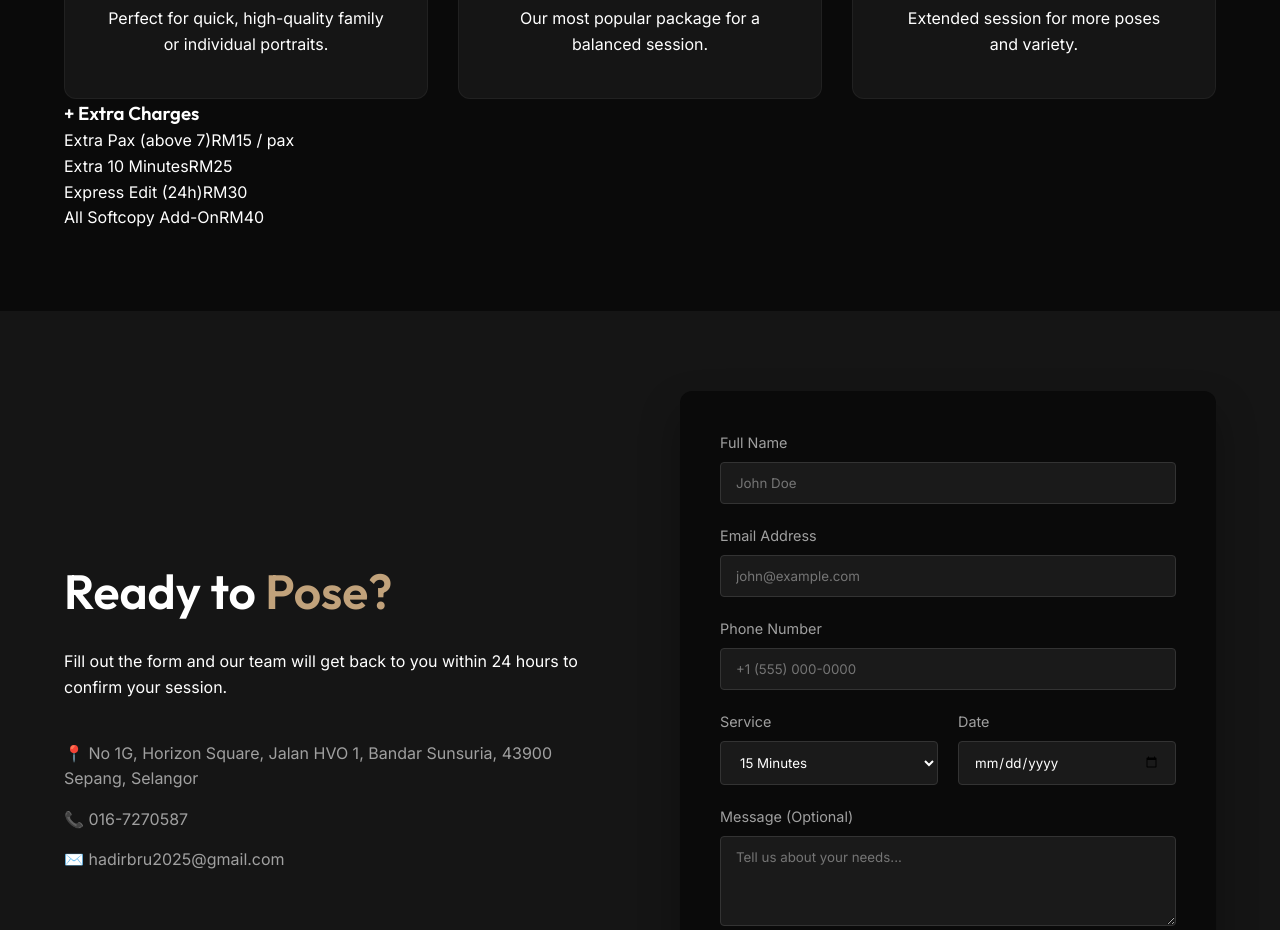
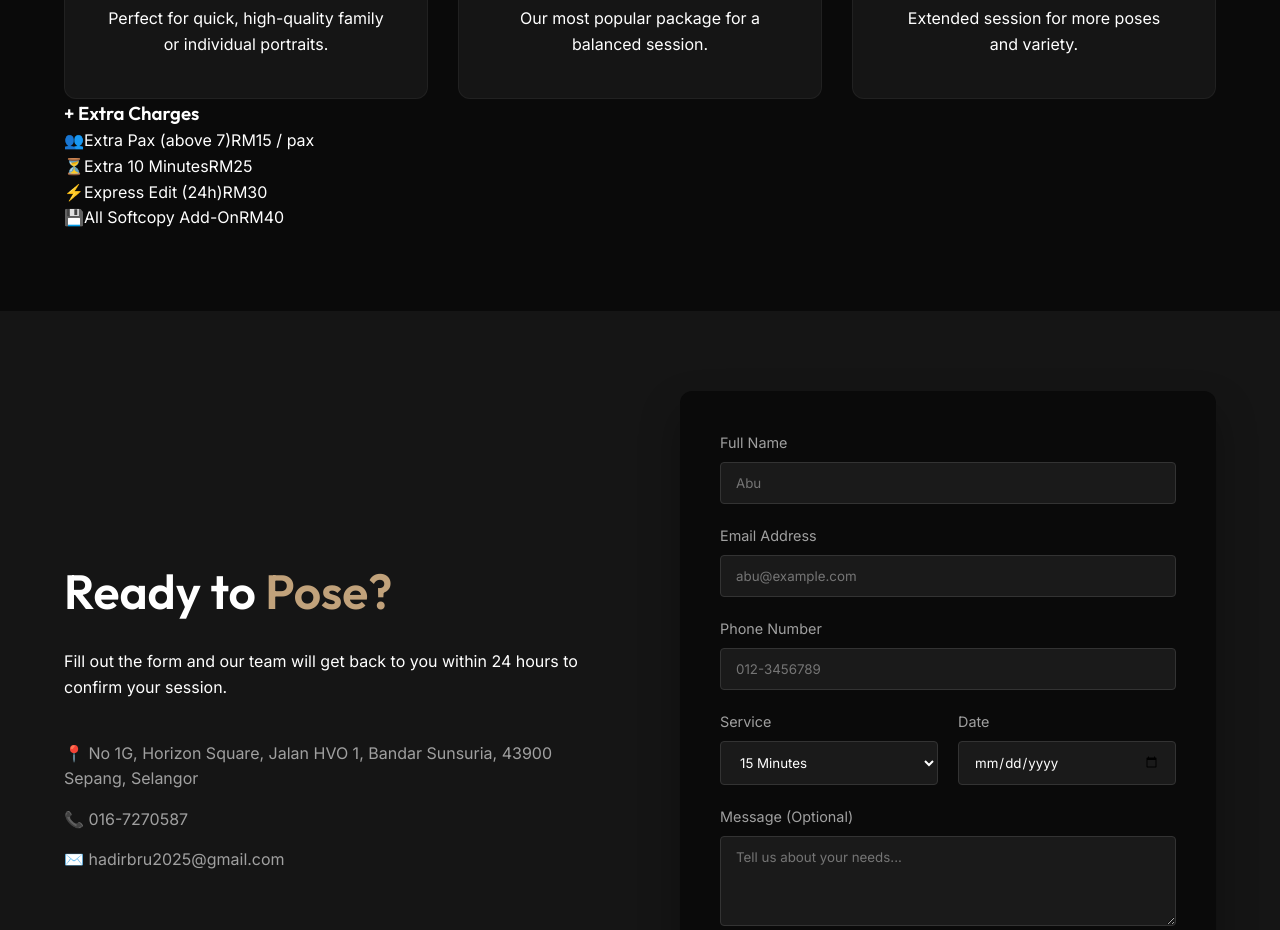
Before and after one commit to TeenagerzGuru/LensIA-studio, a React (Vite) app: page / in a window 1280 px wide. Shown: the part 1280-2210 px from the top of the page. Built offline with nearby package versions, Linux system fonts and the light colour scheme.

Commit message:
Add icons to extra charges and update placeholders
Updated extra charges to include icons and modified placeholder text in the form inputs.

```diff
--- a/src/App.jsx
+++ b/src/App.jsx
@@ -23,10 +23,10 @@ function App() {
   ]
 
   const extraCharges = [
-    { item: 'Extra Pax (above 7)', price: 'RM15 / pax' },
-    { item: 'Extra 10 Minutes', price: 'RM25' },
-    { item: 'Express Edit (24h)', price: 'RM30' },
-    { item: 'All Softcopy Add-On', price: 'RM40' }
+    { icon: '👥', item: 'Extra Pax (above 7)', price: 'RM15 / pax' },
+    { icon: '⏳', item: 'Extra 10 Minutes', price: 'RM25' },
+    { icon: '⚡', item: 'Express Edit (24h)', price: 'RM30' },
+    { icon: '💾', item: 'All Softcopy Add-On', price: 'RM40' }
   ]
 
   const handleChange = (e) => {
@@ -108,6 +108,7 @@ function App() {
             <div className="extra-grid">
               {extraCharges.map((extra, index) => (
                 <div key={index} className="extra-item">
+                  <span className="extra-icon">{extra.icon}</span>
                   <span className="extra-name">{extra.item}</span>
                   <span className="extra-dot"></span>
                   <span className="extra-price">{extra.price}</span>
@@ -143,15 +144,15 @@ function App() {
                 <form onSubmit={handleSubmit} className="booking-form">
                   <div className="form-group">
                     <label>Full Name</label>
-                    <input name="name" type="text" value={formData.name} onChange={handleChange} required placeholder="John Doe" />
+                    <input name="name" type="text" value={formData.name} onChange={handleChange} required placeholder="Abu" />
                   </div>
                   <div className="form-group">
                     <label>Email Address</label>
-                    <input name="email" type="email" value={formData.email} onChange={handleChange} required placeholder="john@example.com" />
+                    <input name="email" type="email" value={formData.email} onChange={handleChange} required placeholder="abu@example.com" />
                   </div>
                   <div className="form-group">
                     <label>Phone Number</label>
-                    <input name="phone" type="tel" value={formData.phone} onChange={handleChange} required placeholder="+1 (555) 000-0000" />
+                    <input name="phone" type="tel" value={formData.phone} onChange={handleChange} required placeholder="012-3456789" />
                   </div>
                   <div className="form-row">
                     <div className="form-group">
```
